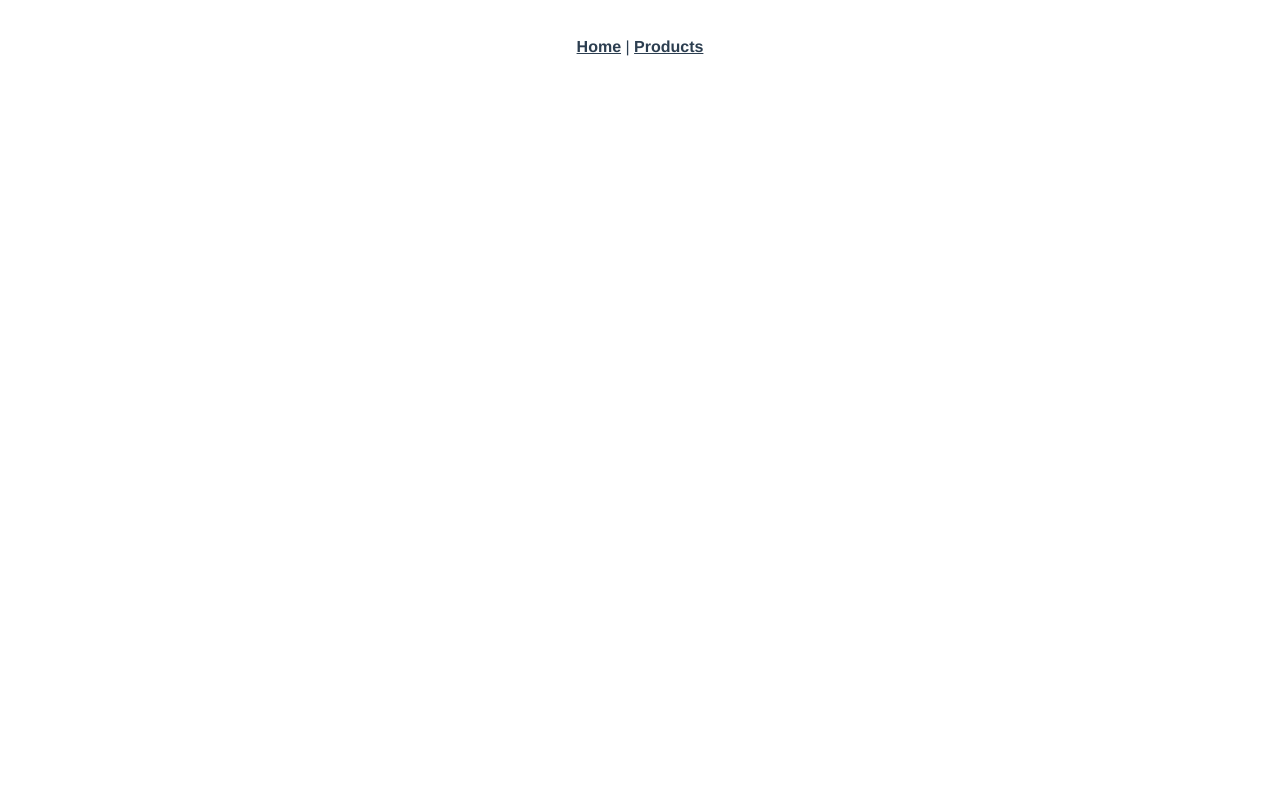
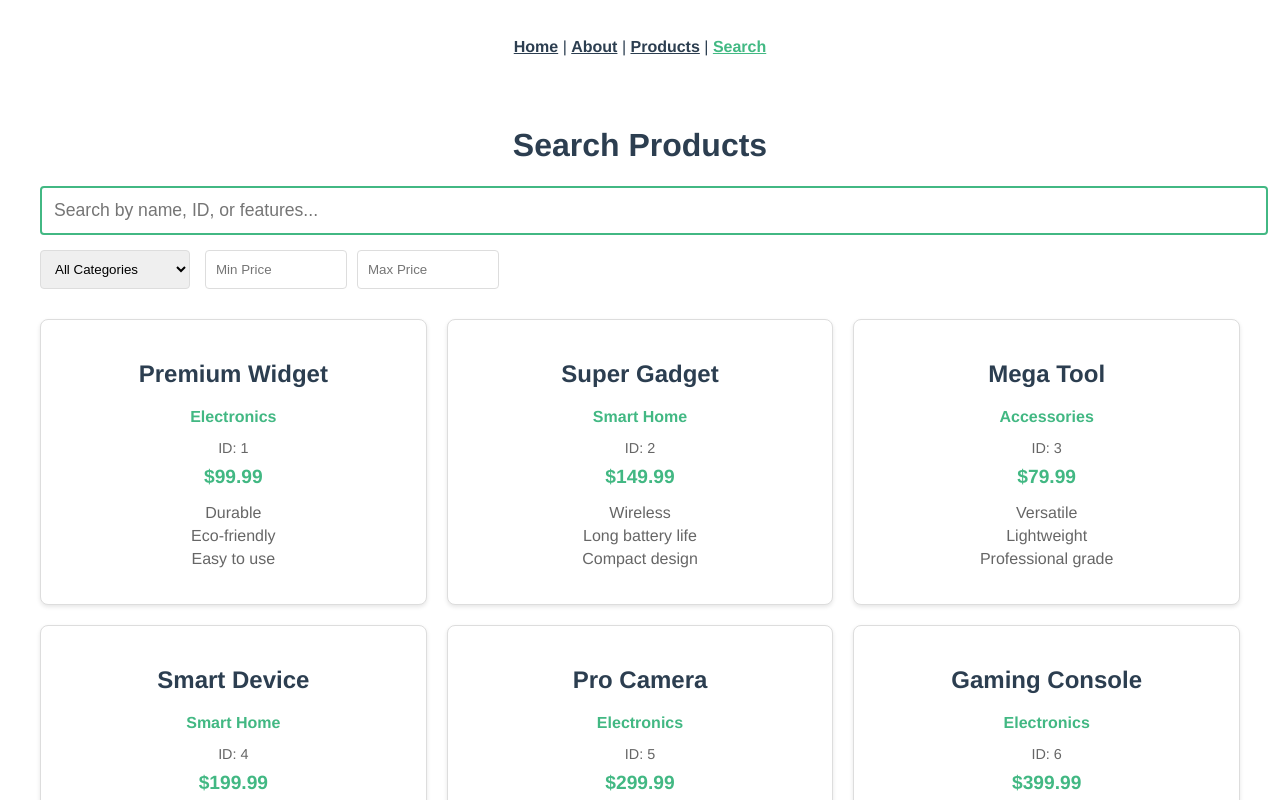
Before and after one commit to yennanliu/productUI, a Vue app in the folder product-ui/: page /search in a window 1280 px wide. Shown: the top 800 px of the page. Built offline with nearby package versions, Linux system fonts and the light colour scheme.

Commit message:
add search page

```diff
--- a/product-ui/src/App.vue
+++ b/product-ui/src/App.vue
@@ -2,8 +2,9 @@
   <div id="app">
     <nav>
       <router-link to="/">Home</router-link> |
-      <!-- <router-link to="/about">About</router-link> | -->
-      <router-link to="/productList">Products</router-link>
+      <router-link to="/about">About</router-link> |
+      <router-link to="/productList">Products</router-link> |
+      <router-link to="/search">Search</router-link>
     </nav>
     <router-view/>
   </div>
--- a/product-ui/src/assets/data/products.json
+++ b/product-ui/src/assets/data/products.json
@@ -5,6 +5,7 @@
       "name": "Premium Widget",
       "price": 99.99,
       "image": "product1.jpg",
+      "category": "Electronics",
       "features": ["Durable", "Eco-friendly", "Easy to use"]
     },
     {
@@ -12,6 +13,7 @@
       "name": "Super Gadget",
       "price": 149.99,
       "image": "product2.jpg",
+      "category": "Smart Home",
       "features": ["Wireless", "Long battery life", "Compact design"]
     },
     {
@@ -19,6 +21,7 @@
       "name": "Mega Tool",
       "price": 79.99,
       "image": "product3.jpg",
+      "category": "Accessories",
       "features": ["Versatile", "Lightweight", "Professional grade"]
     },
     {
@@ -26,6 +29,7 @@
       "name": "Smart Device",
       "price": 199.99,
       "image": "product1.jpg",
+      "category": "Smart Home",
       "features": ["AI-powered", "Voice control", "Smart home compatible"]
     },
     {
@@ -33,6 +37,7 @@
       "name": "Pro Camera",
       "price": 299.99,
       "image": "product2.jpg",
+      "category": "Electronics",
       "features": ["4K video", "Night mode", "Water resistant"]
     },
     {
@@ -40,6 +45,7 @@
       "name": "Gaming Console",
       "price": 399.99,
       "image": "product3.jpg",
+      "category": "Electronics",
       "features": ["4K gaming", "1TB storage", "Online multiplayer"]
     },
     {
@@ -47,6 +53,7 @@
       "name": "Fitness Tracker",
       "price": 89.99,
       "image": "product1.jpg",
+      "category": "Accessories",
       "features": ["Heart rate monitor", "Sleep tracking", "Water proof"]
     },
     {
@@ -54,6 +61,7 @@
       "name": "Wireless Earbuds",
       "price": 129.99,
       "image": "product2.jpg",
+      "category": "Accessories",
       "features": ["Active noise cancelling", "30hr battery", "Touch controls"]
     },
     {
@@ -61,6 +69,7 @@
       "name": "Smart Watch",
       "price": 249.99,
       "image": "product3.jpg",
+      "category": "Smart Home",
       "features": ["Health monitoring", "GPS", "Message notifications"]
     }
   ]
--- a/product-ui/src/router/index.js
+++ b/product-ui/src/router/index.js
@@ -3,6 +3,7 @@ import VueRouter from 'vue-router'
 import HomeView from '../views/HomeView.vue'
 import ProductListView from '../views/ProductListView.vue'
 import ProductDetailView from '../views/ProductDetailView.vue'
+import SearchView from '../views/SearchView.vue'
 
 Vue.use(VueRouter)
 
@@ -29,6 +30,11 @@ const routes = [
     path: '/product/:id',
     name: 'productDetail',
     component: ProductDetailView
+  },
+  {
+    path: '/search',
+    name: 'search',
+    component: SearchView
   }
 ]
 
--- /dev/null
+++ b/product-ui/src/views/SearchView.vue
@@ -0,0 +1,243 @@
+<template>
+  <div class="search-page">
+    <div class="search-container">
+      <div class="search-header">
+        <h1>Search Products</h1>
+        <div class="search-controls">
+          <div class="search-input">
+            <input
+              type="text"
+              v-model="searchQuery"
+              placeholder="Search by name, ID, or features..."
+              @input="performSearch"
+            >
+          </div>
+          <div class="filter-section">
+            <select v-model="selectedCategory" @change="performSearch">
+              <option value="">All Categories</option>
+              <option v-for="category in categories"
+                      :key="category"
+                      :value="category">
+                {{ category }}
+              </option>
+            </select>
+            <div class="price-filter">
+              <input
+                type="number"
+                v-model.number="minPrice"
+                placeholder="Min Price"
+                @input="performSearch"
+              >
+              <input
+                type="number"
+                v-model.number="maxPrice"
+                placeholder="Max Price"
+                @input="performSearch"
+              >
+            </div>
+          </div>
+        </div>
+      </div>
+
+      <div v-if="searchResults.length" class="search-results">
+        <div v-for="product in searchResults"
+             :key="product.id"
+             class="product-card"
+             @click="goToDetail(product.id)">
+          <h2>{{ product.name }}</h2>
+          <p class="product-category">{{ product.category }}</p>
+          <p class="product-id">ID: {{ product.id }}</p>
+          <p class="price">${{ product.price }}</p>
+          <ul class="features">
+            <li v-for="(feature, index) in product.features"
+                :key="index">
+              {{ feature }}
+            </li>
+          </ul>
+        </div>
+      </div>
+      <div v-else class="no-results">
+        No products found matching your criteria
+      </div>
+    </div>
+  </div>
+</template>
+
+<script>
+import productData from '@/assets/data/products.json'
+
+export default {
+  name: 'SearchView',
+  data() {
+    return {
+      searchQuery: '',
+      selectedCategory: '',
+      minPrice: '',
+      maxPrice: '',
+      allProducts: productData.products
+    }
+  },
+  computed: {
+    categories() {
+      return [...new Set(this.allProducts.map(product => product.category))]
+    },
+    searchResults() {
+      return this.allProducts.filter(product => {
+        // Check search query
+        const searchLower = this.searchQuery.toLowerCase()
+        const matchesSearch = !this.searchQuery ||
+          product.name.toLowerCase().includes(searchLower) ||
+          product.id.toString().includes(searchLower) ||
+          product.features.some(feature =>
+            feature.toLowerCase().includes(searchLower)
+          )
+
+        // Check category
+        const matchesCategory = !this.selectedCategory ||
+          product.category === this.selectedCategory
+
+        // Check price range
+        const matchesMinPrice = !this.minPrice ||
+          product.price >= this.minPrice
+        const matchesMaxPrice = !this.maxPrice ||
+          product.price <= this.maxPrice
+
+        return matchesSearch && matchesCategory &&
+               matchesMinPrice && matchesMaxPrice
+      })
+    }
+  },
+  methods: {
+    performSearch() {
+      // Method stub for future implementation of debounced search
+    },
+    goToDetail(id) {
+      this.$router.push(`/product/${id}`)
+    }
+  }
+}
+</script>
+
+<style scoped>
+.search-page {
+  padding: 20px;
+  max-width: 1200px;
+  margin: 0 auto;
+}
+
+.search-header {
+  margin-bottom: 30px;
+}
+
+.search-controls {
+  display: flex;
+  flex-direction: column;
+  gap: 15px;
+  margin-top: 20px;
+}
+
+.search-input input {
+  width: 100%;
+  padding: 12px;
+  border: 2px solid #42b883;
+  border-radius: 4px;
+  font-size: 1.1em;
+}
+
+.filter-section {
+  display: flex;
+  gap: 15px;
+  flex-wrap: wrap;
+}
+
+.filter-section select {
+  padding: 10px;
+  border: 1px solid #ddd;
+  border-radius: 4px;
+  min-width: 150px;
+}
+
+.price-filter {
+  display: flex;
+  gap: 10px;
+}
+
+.price-filter input {
+  width: 120px;
+  padding: 10px;
+  border: 1px solid #ddd;
+  border-radius: 4px;
+}
+
+.search-results {
+  display: grid;
+  grid-template-columns: repeat(auto-fill, minmax(300px, 1fr));
+  gap: 20px;
+  margin-top: 20px;
+}
+
+.product-card {
+  border: 1px solid #ddd;
+  border-radius: 8px;
+  padding: 20px;
+  background-color: #fff;
+  box-shadow: 0 2px 4px rgba(0, 0, 0, 0.1);
+  cursor: pointer;
+  transition: transform 0.2s, box-shadow 0.2s;
+}
+
+.product-card:hover {
+  transform: translateY(-5px);
+  box-shadow: 0 4px 8px rgba(0, 0, 0, 0.15);
+}
+
+.product-category {
+  color: #42b883;
+  font-weight: bold;
+  margin: 5px 0;
+}
+
+.product-id {
+  color: #666;
+  font-size: 0.9em;
+  margin-bottom: 5px;
+}
+
+.price {
+  font-size: 1.2em;
+  color: #42b883;
+  font-weight: bold;
+  margin: 10px 0;
+}
+
+.features {
+  list-style-type: none;
+  padding: 0;
+}
+
+.features li {
+  margin: 5px 0;
+  color: #666;
+}
+
+.no-results {
+  text-align: center;
+  padding: 40px;
+  color: #666;
+  font-size: 1.2em;
+}
+
+@media (max-width: 768px) {
+  .filter-section {
+    flex-direction: column;
+  }
+
+  .price-filter {
+    width: 100%;
+  }
+
+  .price-filter input {
+    flex: 1;
+  }
+}
+</style>
```
